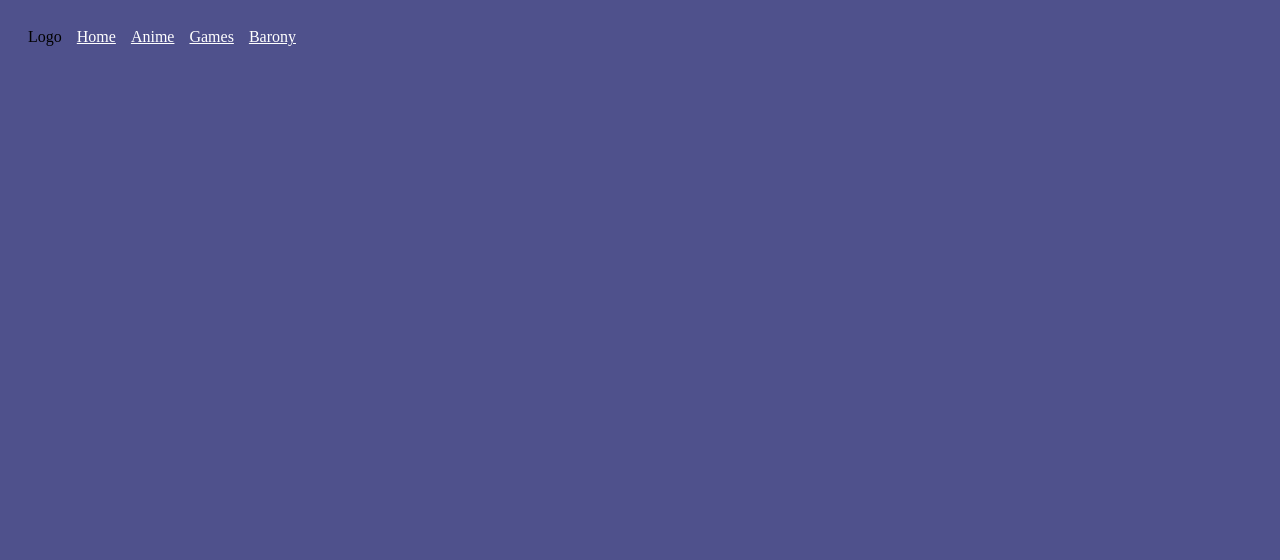
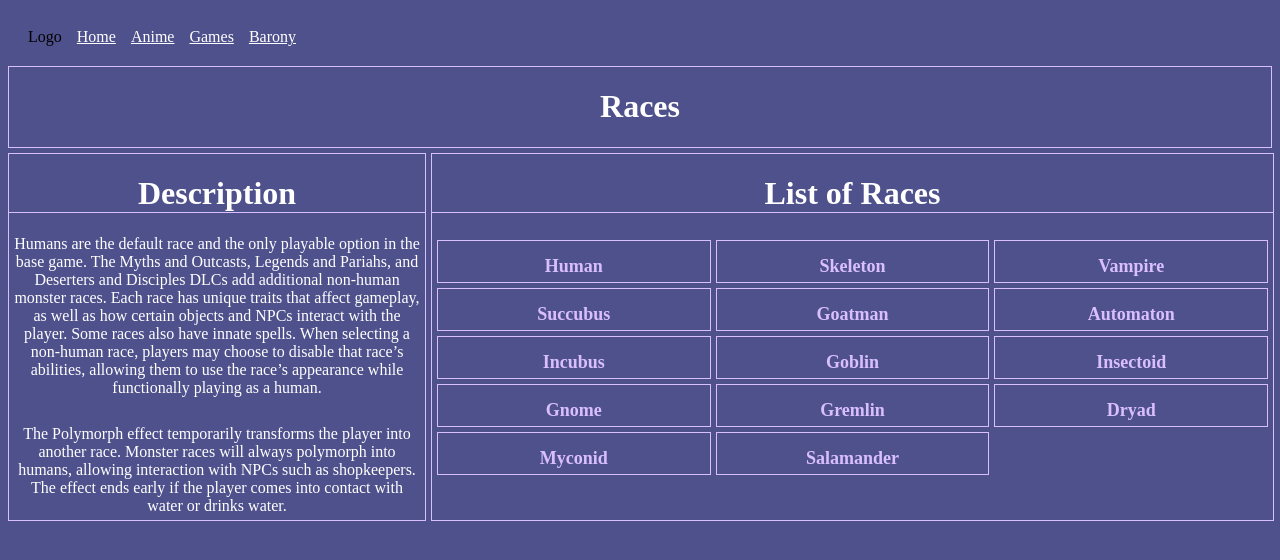
Before and after one commit to TheBestCupcake/waow, a React (Vite) app in the folder client/: page /Barony/Races in a window 1280 px wide. Shown: the top 560 px of the page. Built offline with nearby package versions, Linux system fonts and the light colour scheme.

Commit message:
Finished Races Page.

```diff
--- a/client/src/pages/barony/Barony_Races.tsx
+++ b/client/src/pages/barony/Barony_Races.tsx
@@ -1,5 +1,76 @@
+import { Link } from "react-router-dom";
+import GridTable from "../../components/GridTable";
+
+type NavItem = {
+  label: string;
+  to: string;
+  img?: string;
+};
+
 function Barony_Races() {
-  return <div></div>;
+  const items: NavItem[] = [
+    { label: "Human", to: "/Barony/Races/Human" },
+    { label: "Skeleton", to: "/Barony/Races/Skeleton" },
+    { label: "Vampire", to: "/Barony/Races/Vampire" },
+    { label: "Succubus", to: "/Barony/Races/Succubus" },
+    { label: "Goatman", to: "/Barony/Races/Goatman" },
+    { label: "Automaton", to: "/Barony/Races/Automaton" },
+    { label: "Incubus", to: "/Barony/Races/Incubus" },
+    { label: "Goblin", to: "/Barony/Races/Goblin" },
+    { label: "Insectoid", to: "/Barony/Races/Insectoid" },
+    { label: "Gnome", to: "/Barony/Races/Gnome" },
+    { label: "Gremlin", to: "/Barony/Races/Gremlin" },
+    { label: "Dryad", to: "/Barony/Races/Dryad" },
+    { label: "Myconid", to: "/Barony/Races/Myconid" },
+    { label: "Salamander", to: "/Barony/Races/Salamander" },
+  ];
+
+  return (
+    <div className="baronyContainer">
+      <div className="baronyHeader">
+        <h1>Races</h1>
+      </div>
+
+      <div className="barony">
+        <h1>Description</h1>
+
+        <p>
+          Humans are the default race and the only playable option in the base
+          game. The Myths and Outcasts, Legends and Pariahs, and Deserters and
+          Disciples DLCs add additional non-human monster races. Each race has
+          unique traits that affect gameplay, as well as how certain objects and
+          NPCs interact with the player. Some races also have innate spells.
+          When selecting a non-human race, players may choose to disable that
+          race’s abilities, allowing them to use the race’s appearance while
+          functionally playing as a human.{" "}
+        </p>
+
+        <br />
+
+        <p>
+          The Polymorph effect temporarily transforms the player into another
+          race. Monster races will always polymorph into humans, allowing
+          interaction with NPCs such as shopkeepers. The effect ends early if
+          the player comes into contact with water or drinks water.
+        </p>
+      </div>
+
+      <div className="baronyGrid">
+        <h1>List of Races</h1>
+        <ul>
+          <GridTable
+            items={items}
+            getKey={(item) => item.to}
+            renderItem={(item) => (
+              <Link className="gridLink" to={item.to}>
+                <b>{item.label}</b>
+              </Link>
+            )}
+          ></GridTable>
+        </ul>
+      </div>
+    </div>
+  );
 }
 
 export default Barony_Races;
```
